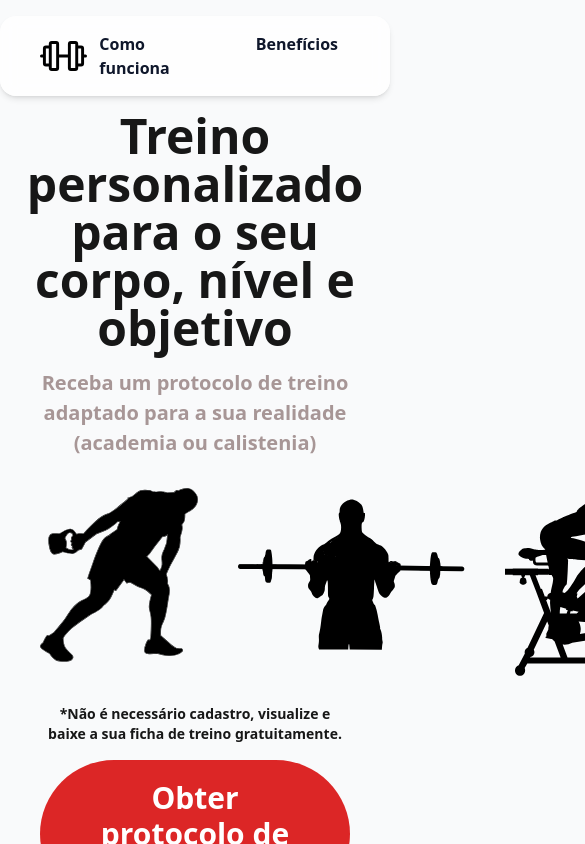
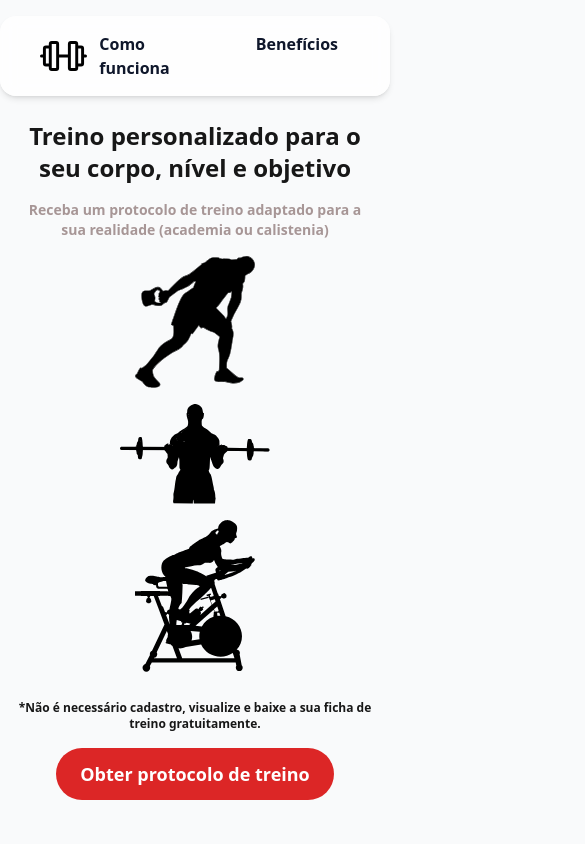
Before and after one commit to RobertoBMJunior/gym-site, a Next.js app: page / in a window 390 px wide. Shown: the top 844 px of the page, 585 px wide, since content can reach past the window. Built offline with nearby package versions, Linux system fonts and the light colour scheme.

Commit message:
feat: adicionar responsividade na HeroSection para mobile e desktop

```diff
--- a/src/components/sections/HeroSection.tsx
+++ b/src/components/sections/HeroSection.tsx
@@ -3,36 +3,54 @@ import Link from 'next/link'
 
 export function HeroSection() {
   return (
-    <section className="w-full flex flex-col items-center gap-4 py-4 px-10 mb-4">
-      <h1 className="text-5xl text-center font-bold max-w-220">
+    <section className="w-full flex flex-col items-center gap-4 py-6 px-4 sm:px-6 md:px-10 mb-6">
+      <h1 className="text-2xl sm:text-3xl md:text-5xl text-center font-bold max-w-[700px]">
         Treino personalizado para o seu corpo, nível e objetivo
       </h1>
-      <p className="text-[20px] text-center font-bold text-[#A79696]">
+
+      <p className="text-sm sm:text-base md:text-[20px] text-center font-bold text-[#A79696]">
         Receba um protocolo de treino adaptado para a sua realidade (academia ou
         calistenia)
       </p>
-      <div className="flex gap-10">
-        <Image src="/imageTraining1.svg" alt="" width={187} height={200} />
-        <Image src="/imageTraining2.svg" alt="" width={267} height={200} />
-        <Image src="/imageTraining3.svg" alt="" width={174} height={200} />
+
+      <div className="flex flex-col sm:flex-row items-center gap-4 sm:gap-6 md:gap-10">
+        <Image
+          src="/imageTraining1.svg"
+          alt=""
+          width={187}
+          height={200}
+          className="w-[120px] sm:w-[150px] md:w-[187px] h-auto"
+        />
+        <Image
+          src="/imageTraining2.svg"
+          alt=""
+          width={267}
+          height={200}
+          className="w-[150px] sm:w-[200px] md:w-[267px] h-auto"
+        />
+        <Image
+          src="/imageTraining3.svg"
+          alt=""
+          width={174}
+          height={200}
+          className="w-[120px] sm:w-[140px] md:w-[174px] h-auto"
+        />
       </div>
-      <p className="text-center text-sm font-semibold mt-3">
+
+      <p className="text-center text-xs sm:text-sm font-semibold mt-3">
         *Não é necessário cadastro, visualize e baixe a sua ficha de treino
         gratuitamente.
       </p>
-      {/* <button className="bg-[#DC2626] px-10 py-5 rounded-full text-white font-semibold text-4xl flex items-center">
-        Obter protocolo de treino
-      </button> */}
 
       <Link href="/perguntas-protocolo">
         <button
           className="
           bg-[#DC2626]
-          px-10 py-5
+          px-6 py-3 sm:px-8 sm:py-4 md:px-10 md:py-5
           rounded-full
           text-white
           font-semibold
-          text-3xl
+          text-lg sm:text-xl md:text-3xl
           flex items-center
           transition-all
           duration-300
```
